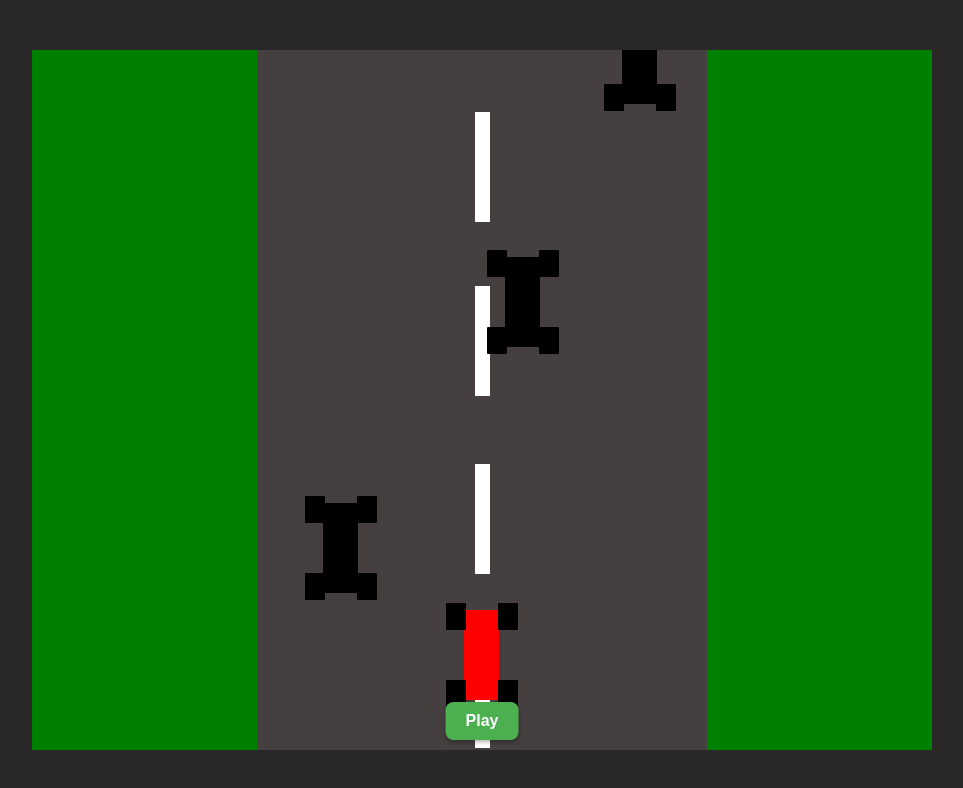
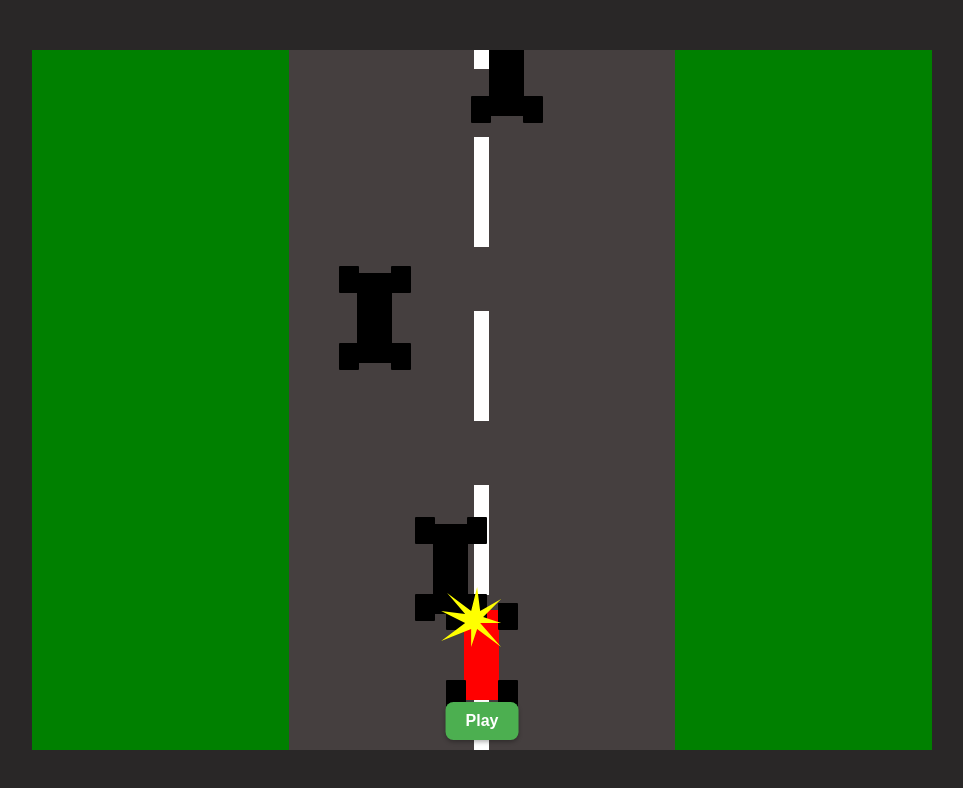
Before and after one commit to Nicholas-Riegel/racing-game, a plain HTML site: page index.html in a window 1280 px wide. Shown: the whole page, without its empty margins (158-1121 px from the left). Drawn offline with Linux system fonts and the light colour scheme.

Commit message:
Refactor enemy car width.

```diff
--- a/public/Race.js
+++ b/public/Race.js
@@ -33,7 +33,7 @@ class Race {
             clearInterval(this.checkCollisionsInterval);
     }
     startBackgroundMusic() {
-        this.backgroundMusic = new Audio('./dance_around.wav');
+        this.backgroundMusic = new Audio('./assets/dance_around.wav');
         this.backgroundMusic.loop = true;
         this.backgroundMusic.volume = 0.5; // 50% volume
         this.backgroundMusic.play().catch(e => {
@@ -41,9 +41,9 @@ class Race {
         });
     }
     cleanup() {
-        // 1. Stop all intervals first
+        // Stop all intervals first
         this.stop();
-        // 2. Clean up PlayerCar resources
+        // Clean up PlayerCar resources
         if (this.playerCar) {
             // PlayerCar creates event listeners that need to be removed
             // We need to add a cleanup method to PlayerCar
@@ -54,33 +54,33 @@ class Race {
             this.backgroundMusic.pause();
             this.backgroundMusic = null;
         }
-        // 3. Clean up all enemy cars (they have their own cleanup intervals)
+        // Clean up all enemy cars (they have their own cleanup intervals)
         const enemyCars = document.querySelectorAll('.enemyCar');
         enemyCars.forEach(enemyCarElement => {
             // Find the EnemyCar instance and call destroy
             // Since we can't easily track instances, we'll force remove
             enemyCarElement.remove();
         });
-        // 4. Remove player car DOM element
+        // Remove player car DOM element
         const playerCarElement = document.querySelector('#playerCar');
         if (playerCarElement) {
             playerCarElement.remove();
         }
-        // 5. Remove crash spark if it exists
+        // Remove crash spark if it exists
         const spark = document.querySelector('.crash-spark');
         if (spark) {
             spark.remove();
         }
-        // 6. Clean up road lines (Road creates DOM elements)
+        // Clean up road lines
         const containers = document.querySelectorAll('#road > div');
         containers.forEach(container => {
             container.innerHTML = ''; // Remove all line elements
         });
-        // 7. Remove any pause-animation classes that might be stuck
+        // Remove any pause-animation classes that might be stuck
         containers.forEach(container => {
             container.classList.remove('pause-animation');
         });
-        // 8. Reset references
+        // Reset references
         this.road = null;
         this.playerCar = null;
         this.enemyCarInterval = null;
--- a/public/RaceElements/EnemyCar.js
+++ b/public/RaceElements/EnemyCar.js
@@ -7,9 +7,13 @@ class EnemyCar {
     createEnemyCar() {
         this.enemyCar = document.createElement('div');
         this.enemyCar.classList.add('car', 'enemyCar');
-        const left = Math.floor(Math.random() * 428);
+        const road = document.getElementById('road');
+        const roadWidth = road.offsetWidth; // Gets actual computed width
+        const minLeft = EnemyCar.ROAD_PADDING;
+        const maxLeft = roadWidth - EnemyCar.CAR_WIDTH - EnemyCar.ROAD_PADDING;
+        const spawnRange = maxLeft - minLeft;
+        const left = minLeft + Math.floor(Math.random() * spawnRange);
         this.enemyCar.style.left = `${left}px`;
-        const road = document.getElementById('road');
         road.prepend(this.enemyCar);
     }
     // check position of enemy car and remove if off bottom of screen
@@ -30,10 +34,9 @@ class EnemyCar {
             road.removeChild(this.enemyCar);
         }
     }
-    getElement() {
-        return this.enemyCar;
-    }
 }
+EnemyCar.CAR_WIDTH = 35; // From your CSS: width: 35px
+EnemyCar.ROAD_PADDING = 20; // Safe padding from road edges
 class EnemyCarFactory {
     static createEnemyCar() {
         return new EnemyCar();
--- a/public/RaceElements/Road.js
+++ b/public/RaceElements/Road.js
@@ -13,9 +13,6 @@ class Road {
             }
         });
     }
-    resetLines() {
-        // Could add methods to reset/modify road
-    }
     pauseAnimations() {
         document.getElementById('lines-container-2').classList.add('pause-animation');
         document.getElementById('lines-container-3').classList.add('pause-animation');
--- a/src/RaceElements/Road.ts
+++ b/src/RaceElements/Road.ts
@@ -18,10 +18,6 @@ class Road {
         });
     }
 
-    public resetLines(): void {
-        // Could add methods to reset/modify road
-    }
-
     public pauseAnimations(): void {
         document.getElementById('lines-container-2')!.classList.add('pause-animation');
         document.getElementById('lines-container-3')!.classList.add('pause-animation');
--- a/style.css
+++ b/style.css
@@ -8,7 +8,6 @@
     box-sizing: border-box;
     margin: 0;
     padding: 0;
-    /* border: 1px solid black; */
 }
 
 body{
@@ -23,7 +22,7 @@ main {
     width: 900px;
     height: 700px;
     display: grid;
-    grid-template-columns: 1fr 2fr 1fr;
+    grid-template-columns: 1fr 1.5fr 1fr;
     background-color: green;
     overflow: hidden;
 }
```
Also changed, not shown: src/Race.ts (+9 -9 lines), src/RaceElements/EnemyCar.ts (+13 -12 lines), 2 other files.
